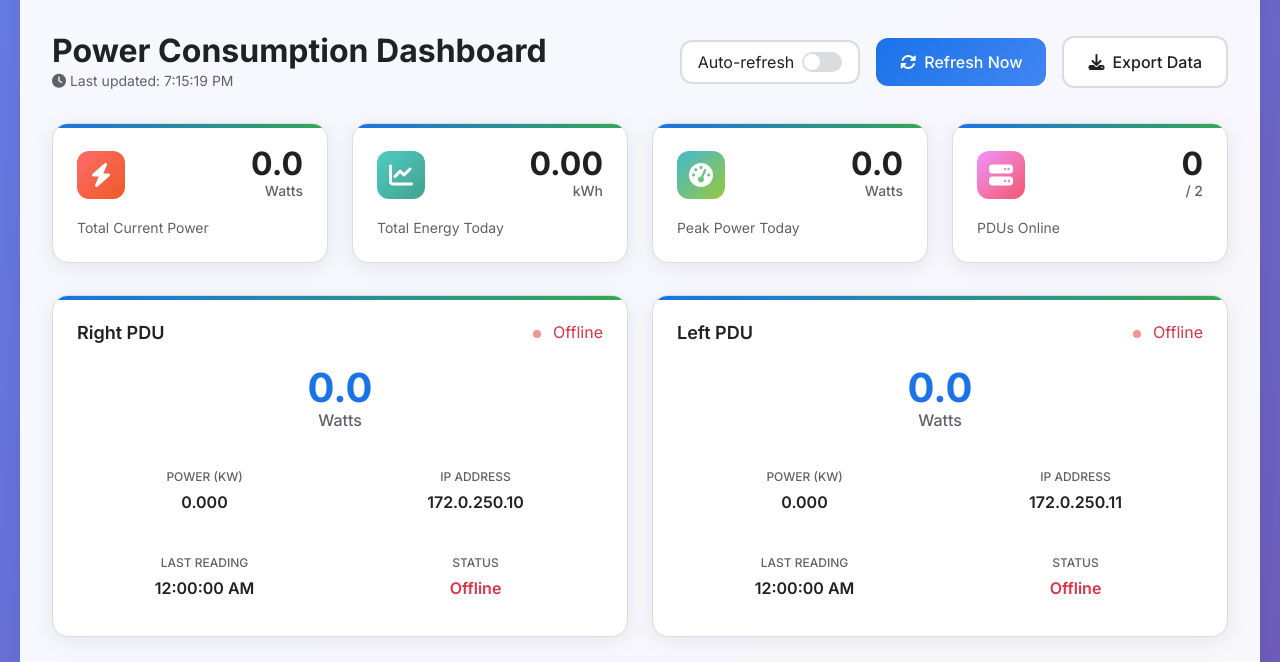
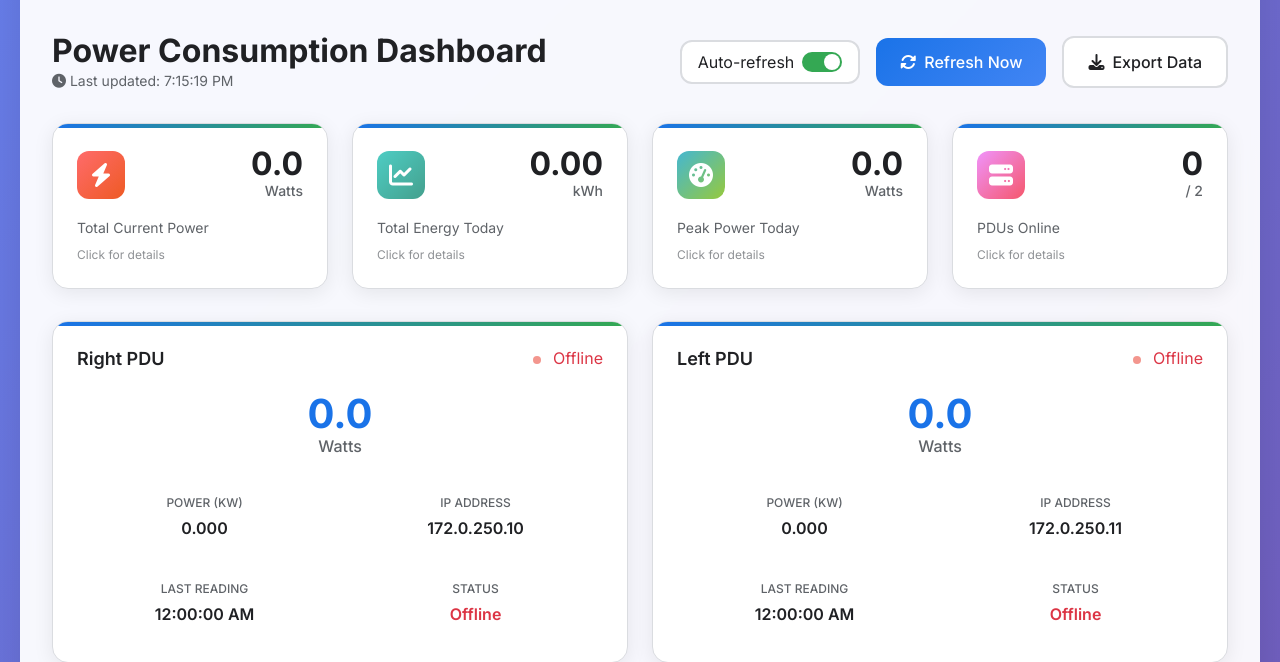
Before and after one commit to TWSOLLTD/PDU, a Flask app: page / in a window 1280 px wide. Shown: the part 99-761 px from the top of the page. Run offline with Flask 3, Linux system fonts and the light colour scheme; data that the repository does not hold is empty; some libraries are stand-ins or nearby versions.

Commit message:
more features

```diff
--- a/app.py
+++ b/app.py
@@ -57,36 +57,102 @@ def index():
 def get_power_data():
     """API endpoint to get power consumption data"""
     try:
-        period = request.args.get('period', 'day')
-        pdu_ids = request.args.getlist('pdu_ids[]')
+        period = request.args.get('period', 'hour')
 
-        # Convert pdu_ids to integers if provided
-        if pdu_ids:
-            pdu_ids = [int(pid) for pid in pdu_ids if pid.isdigit()]
+        # Get power data directly from database
+        if period == 'hour':
+            # Get last 24 hours of data, grouped by hour
+            start_time = datetime.utcnow() - timedelta(hours=24)
+            readings = PowerReading.query.filter(PowerReading.timestamp >= start_time).all()
 
-        # Get power summary data
-        data = data_processor.get_power_summary(period, pdu_ids)
+            # Group by hour
+            hourly_data = {}
+            for reading in readings:
+                hour = reading.timestamp.replace(minute=0, second=0, microsecond=0)
+                if hour not in hourly_data:
+                    hourly_data[hour] = []
+                hourly_data[hour].append(reading.power_watts)
 
-        # Format data for charts
-        chart_data = {
-            'labels': [],
-            'power_watts': []
-        }
+            chart_data = {
+                'labels': [],
+                'power_watts': []
+            }
 
-        for item in data:
-            if period == 'hour':
-                label = item['period_start'].strftime('%H:%M')
-            elif period == 'day':
-                label = item['period_start'].strftime('%H:%M')
-            elif period == 'week':
-                label = item['period_start'].strftime('%Y-%m-%d')
-            elif period == 'month':
-                label = item['period_start'].strftime('%Y-%m-%d')
-            else:
-                label = item['period_start'].strftime('%Y-%m-%d')
+            for hour in sorted(hourly_data.keys()):
+                chart_data['labels'].append(hour.strftime('%H:%M'))
+                avg_power = sum(hourly_data[hour]) / len(hourly_data[hour])
+                chart_data['power_watts'].append(round(avg_power, 1))
 
-            chart_data['labels'].append(label)
-            chart_data['power_watts'].append(round(item['avg_power_watts'], 1))
+        elif period == 'day':
+            # Get last 7 days of data, grouped by day
+            start_time = datetime.utcnow() - timedelta(days=7)
+            readings = PowerReading.query.filter(PowerReading.timestamp >= start_time).all()
+
+            # Group by day
+            daily_data = {}
+            for reading in readings:
+                day = reading.timestamp.replace(hour=0, minute=0, second=0, microsecond=0)
+                if day not in daily_data:
+                    daily_data[day] = []
+                daily_data[day].append(reading.power_watts)
+
+            chart_data = {
+                'labels': [],
+                'power_watts': []
+            }
+
+            for day in sorted(daily_data.keys()):
+                chart_data['labels'].append(day.strftime('%Y-%m-%d'))
+                avg_power = sum(daily_data[day]) / len(daily_data[day])
+                chart_data['power_watts'].append(round(avg_power, 1))
+
+        elif period == 'week':
+            # Get last 4 weeks of data, grouped by week
+            start_time = datetime.utcnow() - timedelta(weeks=4)
+            readings = PowerReading.query.filter(PowerReading.timestamp >= start_time).all()
+
+            # Group by week
+            weekly_data = {}
+            for reading in readings:
+                # Get the start of the week (Monday)
+                week_start = reading.timestamp - timedelta(days=reading.timestamp.weekday())
+                week_start = week_start.replace(hour=0, minute=0, second=0, microsecond=0)
+                if week_start not in weekly_data:
+                    weekly_data[week_start] = []
+                weekly_data[week_start].append(reading.power_watts)
+
+            chart_data = {
+                'labels': [],
+                'power_watts': []
+            }
+
+            for week in sorted(weekly_data.keys()):
+                chart_data['labels'].append(week.strftime('%Y-%m-%d'))
+                avg_power = sum(weekly_data[week]) / len(weekly_data[week])
+                chart_data['power_watts'].append(round(avg_power, 1))
+
+        elif period == 'month':
+            # Get last 12 months of data, grouped by month
+            start_time = datetime.utcnow() - timedelta(days=365)
+            readings = PowerReading.query.filter(PowerReading.timestamp >= start_time).all()
+
+            # Group by month
+            monthly_data = {}
+            for reading in readings:
+                month_start = reading.timestamp.replace(day=1, hour=0, minute=0, second=0, microsecond=0)
+                if month_start not in monthly_data:
+                    monthly_data[month_start] = []
+                monthly_data[month_start].append(reading.power_watts)
+
+            chart_data = {
+                'labels': [],
+                'power_watts': []
+            }
+
+            for month in sorted(monthly_data.keys()):
+                chart_data['labels'].append(month.strftime('%Y-%m'))
+                avg_power = sum(monthly_data[month]) / len(monthly_data[month])
+                chart_data['power_watts'].append(round(avg_power, 1))
 
         return jsonify({
             'success': True,
@@ -298,10 +364,17 @@ def get_energy_data():
                 'energy_kwh': []
             }
 
-            for day in sorted(daily_data.keys()):
-                chart_data['labels'].append(day.strftime('%Y-%m-%d'))
-                energy_kwh = sum(daily_data[day]) / 60
-                chart_data['energy_kwh'].append(round(energy_kwh, 3))
+            # Ensure we have exactly 7 days of data
+            for i in range(7):
+                target_date = datetime.utcnow() - timedelta(days=6-i)
+                target_date = target_date.replace(hour=0, minute=0, second=0, microsecond=0)
+                chart_data['labels'].append(target_date.strftime('%Y-%m-%d'))
+
+                if target_date in daily_data:
+                    energy_kwh = sum(daily_data[target_date]) / 60
+                    chart_data['energy_kwh'].append(round(energy_kwh, 3))
+                else:
+                    chart_data['energy_kwh'].append(0)
 
         elif period == 'month':
             # Get daily energy consumption for the last 30 days
@@ -321,10 +394,17 @@ def get_energy_data():
                 'energy_kwh': []
             }
 
-            for day in sorted(daily_data.keys()):
-                chart_data['labels'].append(day.strftime('%Y-%m-%d'))
-                energy_kwh = sum(daily_data[day]) / 60
-                chart_data['energy_kwh'].append(round(energy_kwh, 3))
+            # Ensure we have exactly 30 days of data
+            for i in range(30):
+                target_date = datetime.utcnow() - timedelta(days=29-i)
+                target_date = target_date.replace(hour=0, minute=0, second=0, microsecond=0)
+                chart_data['labels'].append(target_date.strftime('%Y-%m-%d'))
+
+                if target_date in daily_data:
+                    energy_kwh = sum(daily_data[target_date]) / 60
+                    chart_data['energy_kwh'].append(round(energy_kwh, 3))
+                else:
+                    chart_data['energy_kwh'].append(0)
 
         return jsonify({
             'success': True,
--- a/templates/index.html
+++ b/templates/index.html
@@ -260,6 +260,27 @@
             font-size: 0.875rem;
             color: var(--text-secondary);
             margin-top: 0.5rem;
+        }
+
+        .stat-hint {
+            font-size: 0.75rem;
+            color: var(--text-secondary);
+            margin-top: 0.5rem;
+            opacity: 0.7;
+        }
+
+        .clickable {
+            cursor: pointer;
+            transition: all 0.3s ease;
+        }
+
+        .clickable:hover {
+            transform: translateY(-6px);
+            box-shadow: 0 12px 40px rgba(0, 0, 0, 0.15);
+        }
+
+        .clickable:active {
+            transform: translateY(-4px);
         }
 
         .status-indicator {
@@ -557,7 +578,7 @@
 
             <!-- Statistics Cards -->
             <div class="stats-grid">
-                <div class="stat-card">
+                <div class="stat-card clickable" onclick="dashboard.showPowerDetails()">
                     <div class="stat-header">
                         <div class="stat-icon power">
                             <i class="fas fa-bolt"></i>
@@ -568,9 +589,10 @@
                         </div>
                     </div>
                     <div class="stat-label">Total Current Power</div>
+                    <div class="stat-hint">Click for details</div>
                 </div>
 
-                <div class="stat-card">
+                <div class="stat-card clickable" onclick="dashboard.showEnergyDetails()">
                     <div class="stat-header">
                         <div class="stat-icon energy">
                             <i class="fas fa-chart-line"></i>
@@ -581,9 +603,10 @@
                         </div>
                     </div>
                     <div class="stat-label">Total Energy Today</div>
+                    <div class="stat-hint">Click for details</div>
                 </div>
 
-                <div class="stat-card">
+                <div class="stat-card clickable" onclick="dashboard.showPeakDetails()">
                     <div class="stat-header">
                         <div class="stat-icon efficiency">
                             <i class="fas fa-tachometer-alt"></i>
@@ -594,9 +617,10 @@
                         </div>
                     </div>
                     <div class="stat-label">Peak Power Today</div>
+                    <div class="stat-hint">Click for details</div>
                 </div>
 
-                <div class="stat-card">
+                <div class="stat-card clickable" onclick="dashboard.showStatusDetails()">
                     <div class="stat-header">
                         <div class="stat-icon status">
                             <i class="fas fa-server"></i>
@@ -607,6 +631,7 @@
                         </div>
                     </div>
                     <div class="stat-label">PDUs Online</div>
+                    <div class="stat-hint">Click for details</div>
                 </div>
             </div>
 
@@ -700,9 +725,9 @@
             }
 
             setupAutoRefresh() {
-                // Check if auto-refresh was previously enabled
+                // Auto-refresh is enabled by default
                 const saved = localStorage.getItem('autoRefreshEnabled');
-                if (saved === 'true') {
+                if (saved !== 'false') {  // Enable unless explicitly disabled
                     this.enableAutoRefresh();
                 }
             }
@@ -1065,6 +1090,25 @@
                     alert('Error exporting data. Please try again.');
                 }
             }
+
+            showPowerDetails() {
+                this.setPeriod('hour');
+                document.querySelector('.chart-card').scrollIntoView({ behavior: 'smooth' });
+            }
+
+            showEnergyDetails() {
+                this.setEnergyPeriod('day');
+                document.querySelectorAll('.chart-card')[1].scrollIntoView({ behavior: 'smooth' });
+            }
+
+            showPeakDetails() {
+                this.setPeriod('day');
+                document.querySelector('.chart-card').scrollIntoView({ behavior: 'smooth' });
+            }
+
+            showStatusDetails() {
+                document.getElementById('pdu-grid').scrollIntoView({ behavior: 'smooth' });
+            }
         }
 
         // Initialize dashboard when page loads
```
Also changed, not shown: scheduler.py (+34 -32 lines).
